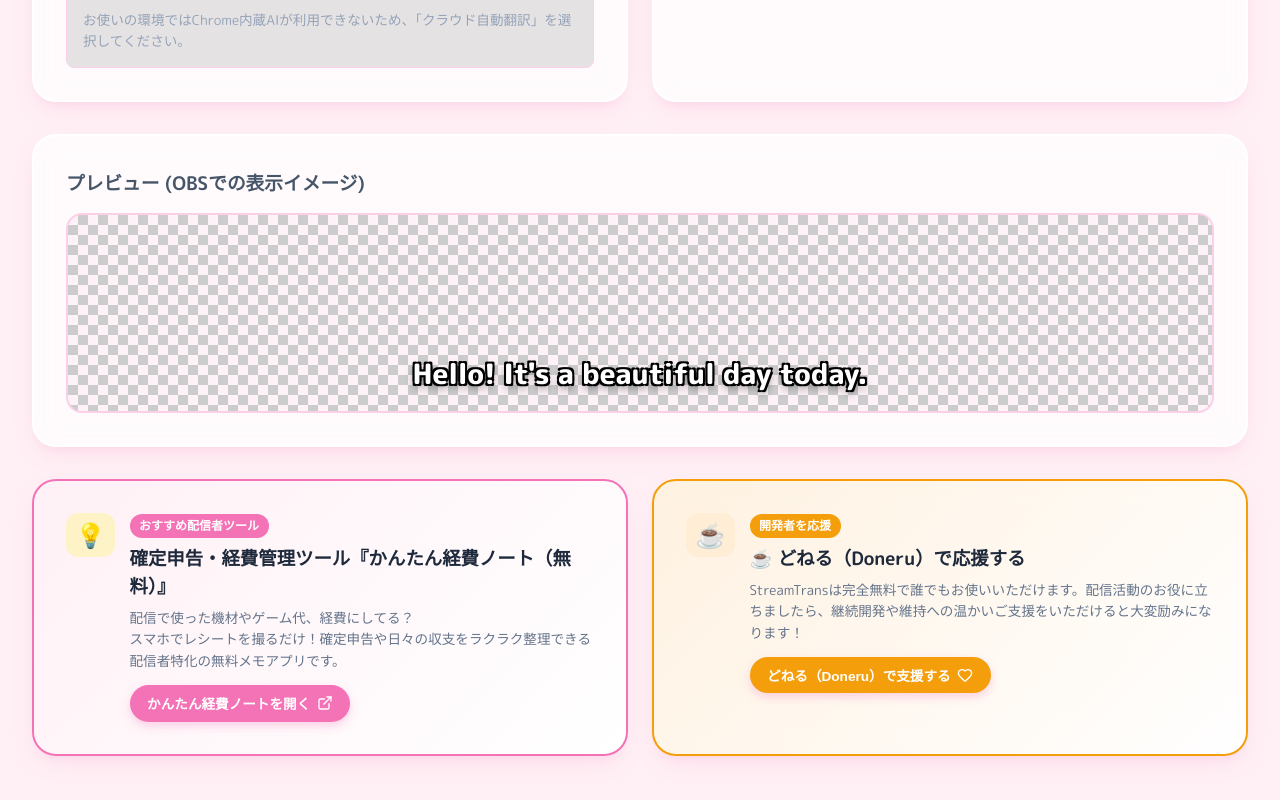
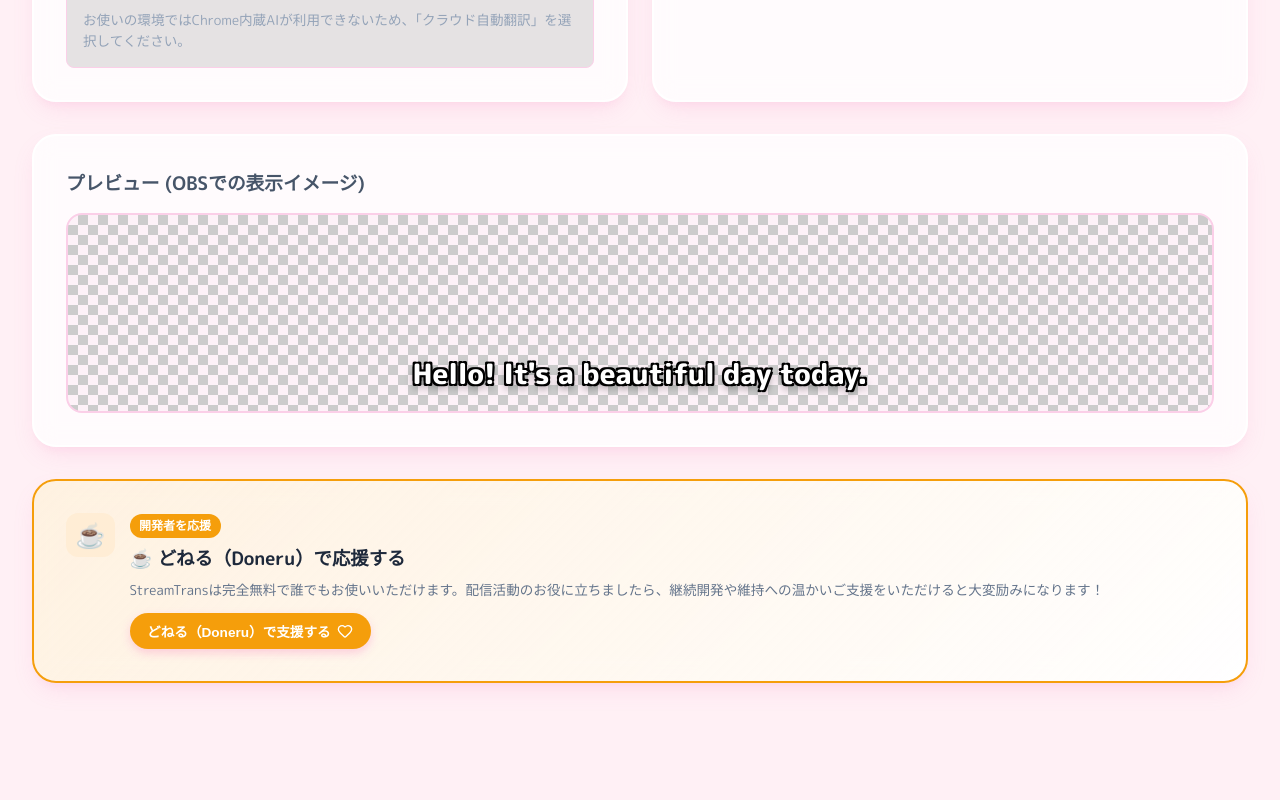
Before and after one commit to poeenn/StreamTrans, a React (Vite) app: page / in a window 1280 px wide. Shown: the part 1295-2095 px from the top of the page. After the commit the page ends 2050 px from the top, so only its background shows below. Built offline with nearby package versions, Linux system fonts and the light colour scheme.

Commit message:
fix: remove tax-app promo card from ControlPanel

```diff
--- a/src/pages/ControlPanel.jsx
+++ b/src/pages/ControlPanel.jsx
@@ -439,73 +439,8 @@
         </div>
       </div>
 
-      {/* Footer Area: Developer Support & Recommended Streamer Tools */}
-      <div style={{ display: 'grid', gridTemplateColumns: 'repeat(auto-fit, minmax(350px, 1fr))', gap: '1.5rem', marginBottom: '2.5rem' }}>
-
-        {/* Recommended Streamer Tool (Cross-promotion) */}
-        <div className="glass-panel" style={{
-          position: 'relative',
-          overflow: 'hidden',
-          background: 'linear-gradient(135deg, rgba(255, 240, 245, 0.95) 0%, rgba(255, 255, 255, 0.95) 100%)',
-          borderColor: '#f472b6',
-          borderWidth: '2px'
-        }}>
-          <div style={{ display: 'flex', alignItems: 'flex-start', gap: '0.9rem' }}>
-            <div style={{
-              backgroundColor: '#fef3c7',
-              color: '#d97706',
-              padding: '0.6rem',
-              borderRadius: '12px',
-              fontSize: '1.5rem',
-              lineHeight: 1
-            }}>
-              💡
-            </div>
-            <div style={{ flex: 1 }}>
-              <span style={{
-                display: 'inline-block',
-                backgroundColor: '#f472b6',
-                color: 'white',
-                fontSize: '0.75rem',
-                fontWeight: 'bold',
-                padding: '0.15rem 0.6rem',
-                borderRadius: '999px',
-                marginBottom: '0.4rem'
-              }}>
-                おすすめ配信者ツール
-              </span>
-              <h3 style={{ margin: '0 0 0.4rem 0', fontSize: '1.15rem', color: '#1e293b' }}>
-                確定申告・経費管理ツール『かんたん経費ノート（無料）』
-              </h3>
-              <p style={{ margin: '0 0 0.8rem 0', fontSize: '0.85rem', color: '#64748b', lineHeight: 1.6 }}>
-                配信で使った機材やゲーム代、経費にしてる？<br />
-                スマホでレシートを撮るだけ！確定申告や日々の収支をラクラク整理できる配信者特化の無料メモアプリです。
-              </p>
-              <a
-                href="https://tax-app.pages.dev"
-                target="_blank"
-                rel="noopener noreferrer"
-                className="btn"
-                style={{
-                  fontSize: '0.85rem',
-                  padding: '0.5rem 1.1rem',
-                  backgroundColor: '#f472b6',
-                  color: '#ffffff',
-                  textDecoration: 'none',
-                  display: 'inline-flex',
-                  alignItems: 'center',
-                  gap: '0.4rem',
-                  borderRadius: '999px',
-                  fontWeight: 600
-                }}
-              >
-                <span>かんたん経費ノートを開く</span>
-                <ExternalLink size={16} />
-              </a>
-            </div>
-          </div>
-        </div>
-
+      {/* Footer Area: Developer Support */}
+      <div style={{ marginBottom: '2.5rem' }}>
         {/* Developer Support Section */}
         <div className="glass-panel" style={{
           position: 'relative',
```
